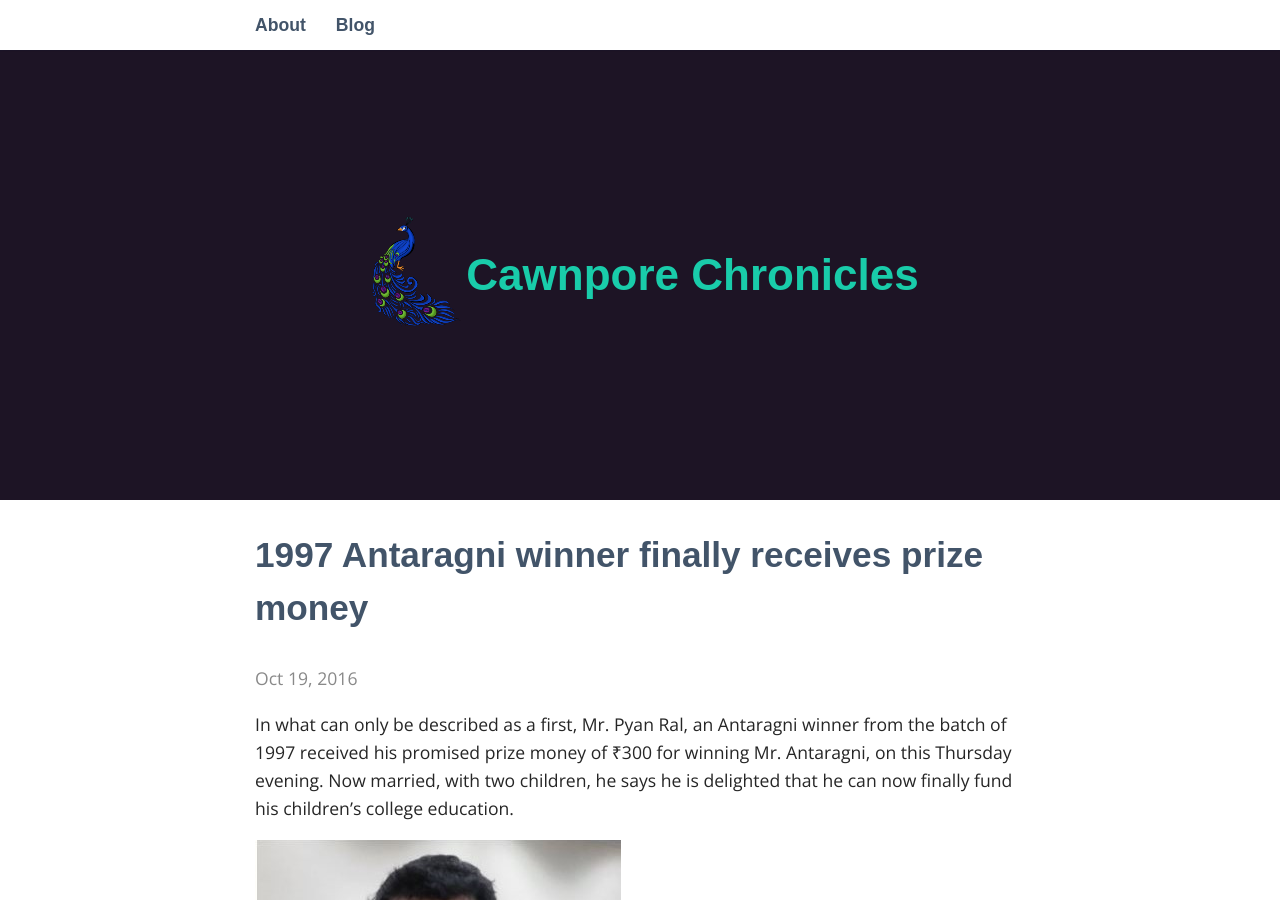
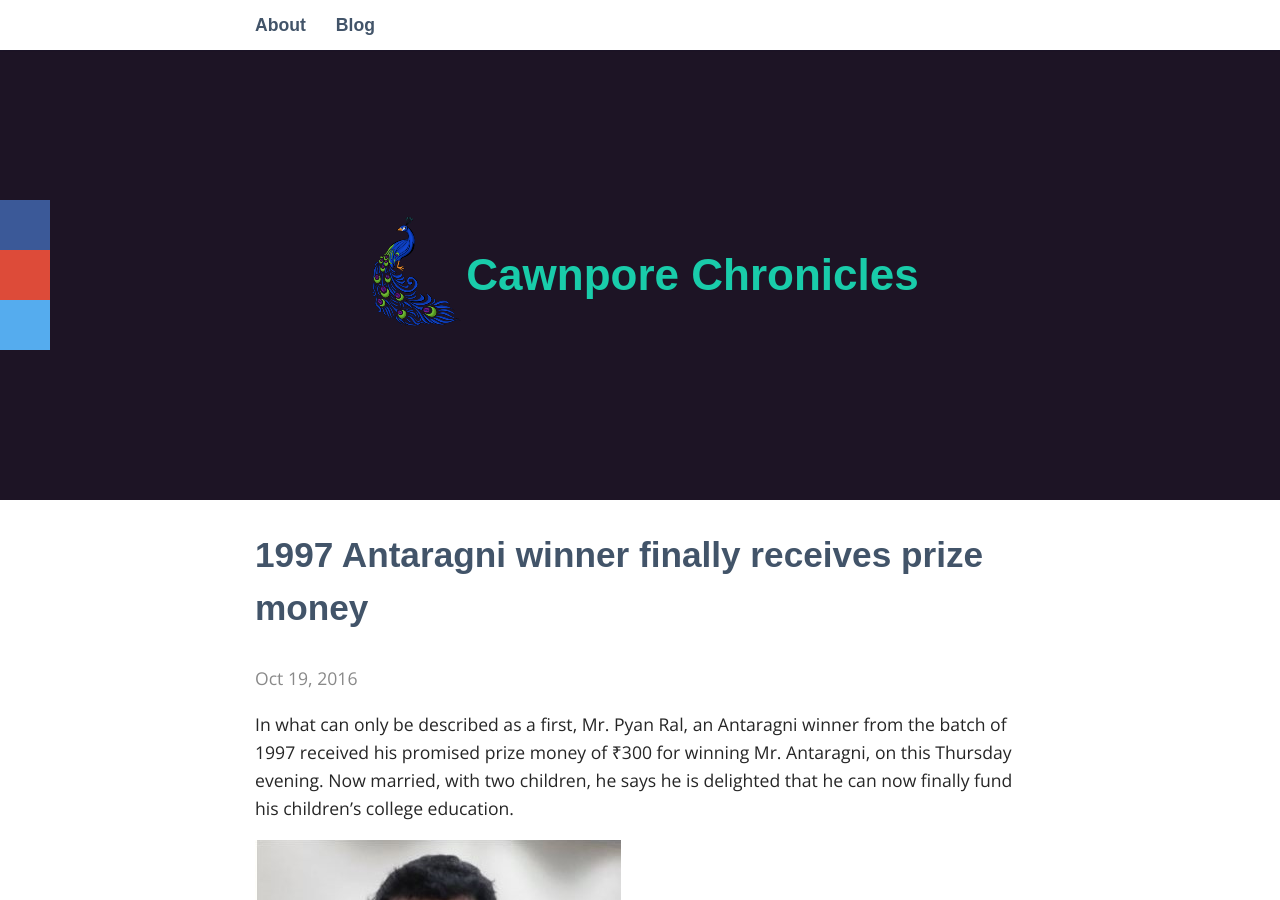
Before and after one commit to parthsharma1996/CS252_Project, a Jekyll site: the page built from CawnporeChronicles/_posts/2016-11-2-antaragni-money.markdown, in a window 1280 px wide and 900 px high. Built offline with Jekyll 4.4.1, drawn with Linux system fonts in a browser that asks for light colours; some web fonts are replaced; comment, search, counter and statistics services are not loaded.

Commit message:
Added the basic css and html for floating widgets. Need to still add to font awesome icons

```diff
--- a/CawnporeChronicles/_layouts/default.html
+++ b/CawnporeChronicles/_layouts/default.html
@@ -9,31 +9,7 @@
 		<article>
 			{{ content }}
 		</article>
-<div id="disqus_thread"></div>
-    <script>
-
-      /**
-      *  RECOMMENDED CONFIGURATION VARIABLES: EDIT AND UNCOMMENT THE SECTION BELOW TO INSERT DYNAMIC VALUES FROM YOUR PLATFORM OR CMS.
-      *  LEARN WHY DEFINING THESE VARIABLES IS IMPORTANT: https://disqus.com/admin/universalcode/#configuration-variables*/
-      /*
-      var disqus_config = function () {
-      this.page.url = PAGE_URL;  // Replace PAGE_URL with your page's canonical URL variable
-      this.page.identifier = PAGE_IDENTIFIER; // Replace PAGE_IDENTIFIER with your page's unique identifier variable
-      };
-      */
-      (function() { // DON'T EDIT BELOW THIS LINE
-      var d = document, s = d.createElement('script');
-      s.src = '//cawnpore.disqus.com/embed.js';
-      s.setAttribute('data-timestamp', +new Date());
-      (d.head || d.body).appendChild(s);
-      })();
-    </script>
-    </div>
-
 	{% include footer.html %}
-		<noscript>Please enable JavaScript to view the <a
-href="https://disqus.com/?ref_noscript">comments powered by
-Disqus.</a></noscript>
 
 	</main>
 </body>
--- a/CawnporeChronicles/_layouts/post.html
+++ b/CawnporeChronicles/_layouts/post.html
@@ -4,7 +4,15 @@ layout: default
 
 <h2>{{ page.title }}</h2>
 <time>{{ page.date | date: "%b %-d, %Y" }}{% if page.author %} • {{ page.author }}{% endif %}{% if page.meta %} • {{ page.meta }}{% endif %}</time>
-
+<!-- Floating Share Buttons Container taken from https://webdesignerhut.com/css-social-sharing-buttons-->
+<div class="socialfloat">
+    <!-- Facebook Share Button -->
+    <a class="fbtn share facebook" href="#"><i class="fa fa-facebook"></i></a>
+    <!-- Google Plus Share Button -->
+    <a class="fbtn share gplus" href="#"><i class="fa fa-google-plus"></i></a>
+    <!-- Twitter Share Button -->
+    <a class="fbtn share twitter" href="#"><i class="fa fa-twitter"></i></a>
+</div>
 {{ content }}
  <div id="disqus_thread"></div>
     <script>
--- a/CawnporeChronicles/_sass/_layout.scss
+++ b/CawnporeChronicles/_sass/_layout.scss
@@ -109,6 +109,58 @@ aside {
 		}
 	}
 }
+.btnz {
+    display: block;
+    float: left;
+    padding: 10px 15px;
+    border:none;
+    background-color: #ececec;
+    text-decoration: none;
+    font-size: 18px;
+    color: #FFF;
+}
+.btnz:hover {
+    color: #efefef;
+}
+.facebook {
+    background-color: #3b5998;
+}
+.gplus {
+    background-color: #dd4b39;
+}
+.twitter {
+    background-color: #55acee;
+}
+.stumbleupon {
+    background-color: #eb4924;
+}
+.pinterest {
+    background-color: #cc2127;
+}
+.linkedin {
+    background-color: #0077b5;
+}
+.buffer {
+    background-color: #323b43;
+}
+.socialfloat {
+    display: block;
+    position: absolute;
+    left: 0;
+    top: 200px;
+    z-index: 9999;
+}
+.socialfloat .fbtn {
+    width: 50px;
+    height: 50px;
+    display: block;
+    color: #fff;
+    text-align: center;
+}
+.socialfloat .fbtn i {
+    font-size: 30px;
+    line-height: 50px;
+}
 footer {
 	text-align: center;
 	padding: 40px;
```
Also changed, not shown: CawnporeChronicles/images/g1478090407598486224.jpg (added).
